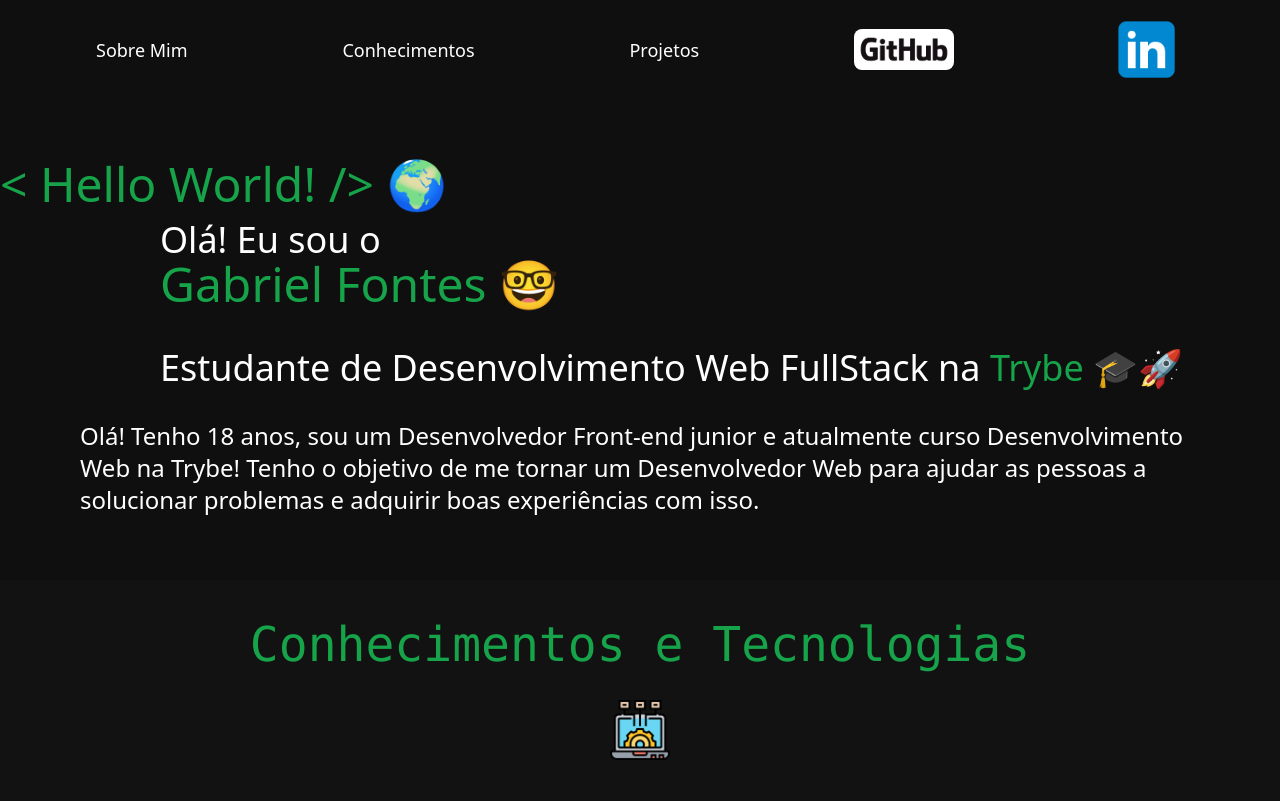
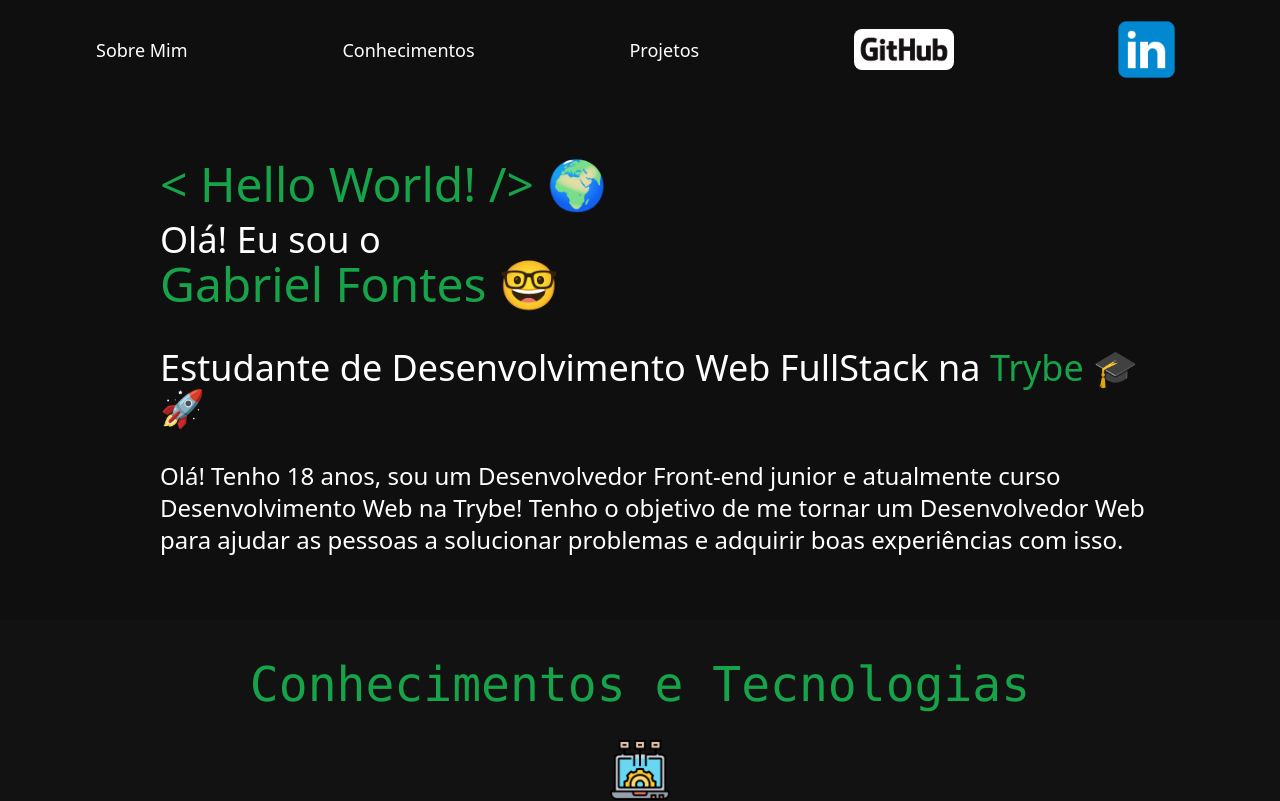
Before and after one commit to GabFontes/MeuPortfolio, a React (Create React App) app: page / in a window 1280 px wide. Shown: the top 801 px of the page. Built offline with nearby package versions, Linux system fonts and the light colour scheme.

Commit message:
feat: testing

```diff
--- a/src/components/AboutMe/index.js
+++ b/src/components/AboutMe/index.js
@@ -12,14 +12,8 @@ export function AboutMe() {
           <span> &#129299;</span>
         </Name>
       </Hello>
-      <Studant className='block'>
-        <span
-          className='text-4xl
-        text-white
-         ml-40'
-        >
-          Estudante de Desenvolvimento Web FullStack na <a href='https://www.betrybe.com/' target="_blank" className='text-green-600' rel="noreferrer">Trybe <span className='animate-pulse'>&#127891;&#128640;</span></a>
-        </span>
+      <Studant>
+        Estudante de Desenvolvimento Web FullStack na <a href='https://www.betrybe.com/' target="_blank" className='text-green-600' rel="noreferrer">Trybe <span className='animate-pulse'>&#127891;&#128640;</span></a>
       </Studant>
       <Paragraph>
         Olá! Tenho 18 anos, sou um Desenvolvedor Front-end junior e atualmente curso Desenvolvimento Web na Trybe!
--- a/src/components/AboutMe/style.js
+++ b/src/components/AboutMe/style.js
@@ -2,15 +2,12 @@ import tw from "tailwind-styled-components";
 
 export const Paragraph = tw.p`
 text-white
-px-20
-mx-20
 text-2xl
 m-0
 `
 
 export const HelloWorld = tw.h1`
 text-5xl
-ml-40
 m-0
 pb-3
 text-green-600
@@ -20,6 +17,8 @@ hover:underline
 export const Studant = tw.div`
 block
 pb-8
+text-4xl
+text-white
 `
 
 export const About = tw.div`
@@ -29,6 +28,8 @@ flex-wrap
 pt-40
 mt-0
 m-0
+pl-40
+pr-32
 h-full
 pb-16
 bg-neutral
@@ -38,7 +39,6 @@ scroll-smooth
 export const Hello = tw.p`
 text-4xl
 text-white
-ml-40
 `
 export const Name = tw.p`
 text-5xl
```
